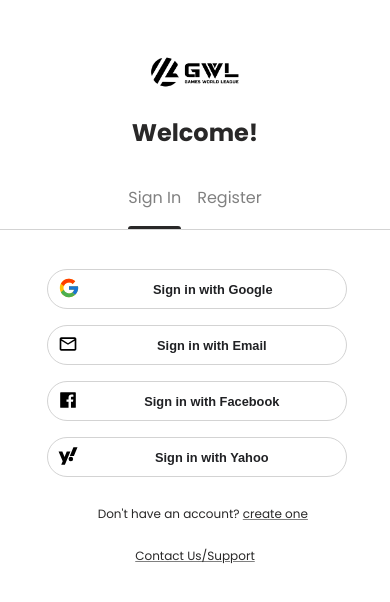
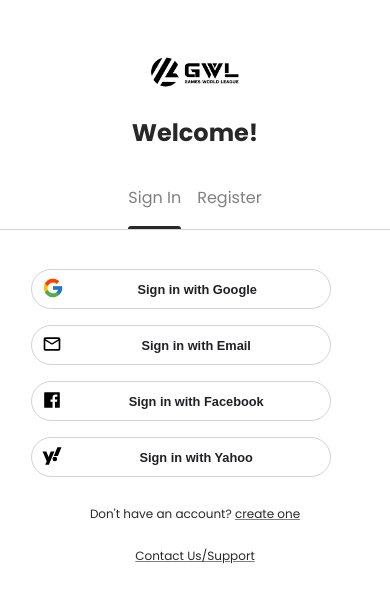
Before and after one commit to Femtech-web/GWL-Signup, a React (Vite) app: page / in a window 390 px wide. Shown: the top 602 px of the page. Built offline with nearby package versions, Linux system fonts and the light colour scheme.

Commit message:
fixed a style

```diff
--- a/src/index.css
+++ b/src/index.css
@@ -141,4 +141,8 @@
   .bottom_container{
     transform: translateY(-50%);
   }
+
+  .btns_container{
+    padding-left: 8%;
+  }
 }
```
